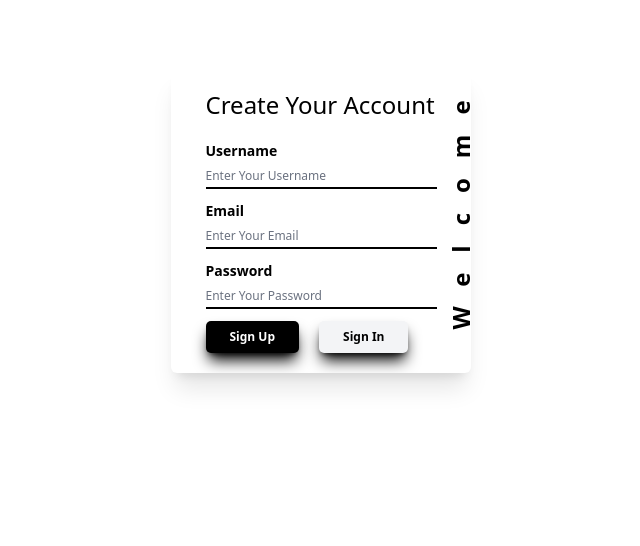
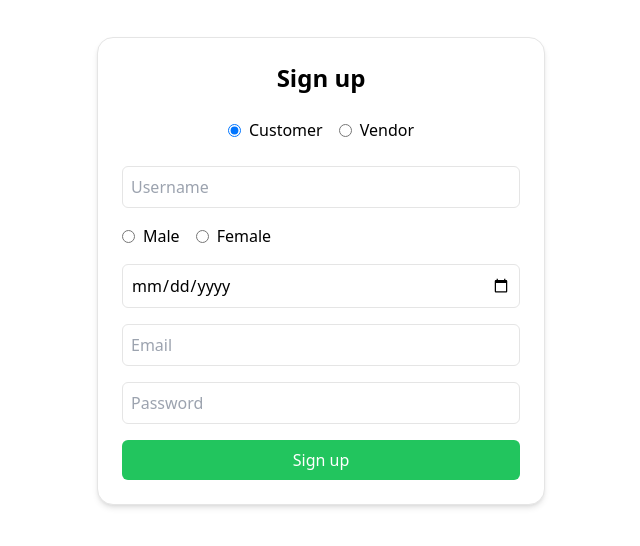
Before and after one commit to Mohammedlabbouj/onlineShoppingSystem_frontEnd, a React (Vite) app: page /signup in a window 1280 px wide. Shown: the top 546 px of the page, without its empty margins (319-959 px from the left). Built offline with nearby package versions, Linux system fonts and the light colour scheme.

Commit message:
restayle the login and the signup and create costumer and vonder and vonderprofile

```diff
--- a/src/App.tsx
+++ b/src/App.tsx
@@ -16,10 +16,9 @@ import AddProduct from "./pages/AddProduct";
 
 function App() {
   return (
-      <BrowserRouter>
-        <AppContent />
-      </BrowserRouter>
-
+    <BrowserRouter>
+      <AppContent />
+    </BrowserRouter>
   );
 }
 
@@ -47,7 +46,13 @@ function AppContent() {
     setIsAuthenticated(false);
   };
   return (
-    <div className="pt-16">
+    <div
+      className={
+        location.pathname == "/login" || location.pathname == "/signup"
+          ? ""
+          : "pt-16"
+      }
+    >
       {!isAuthPage ? <NavBar /> : null}
       <Routes>
         <Route
--- a/src/pages/Cart.tsx
+++ b/src/pages/Cart.tsx
@@ -142,6 +142,7 @@ export default function Cart() {
               </p>
             </div>
             <RemoveButton
+              className="bg-black"
               value="Remove"
               onClick={() => {
                 setProductId(item.productId);
--- a/src/pages/Loging.tsx
+++ b/src/pages/Loging.tsx
@@ -34,8 +34,8 @@ export default function Login({ setIsAuthenticated }: Props) {
           "Content-Type": "application/json",
           Accept: "application/json",
         },
-        credentials: "include", // Include cookies if needed
-        mode: "cors", // Explicitly set CORS mode
+        // credentials: "include", // Include cookies if needed
+        // mode: "cors", // Explicitly set CORS mode
       });
 
       if (!response.ok) {
@@ -72,31 +72,15 @@ export default function Login({ setIsAuthenticated }: Props) {
     }
   };
 
-  // Add this function to your Login component
-  const checkApiStatus = async () => {
-    try {
-      const response = await fetch("http://localhost:9090/api/health");
-      if (!response.ok) {
-        console.error("API is not responding correctly");
-      }
-    } catch (err) {
-      console.error("Cannot connect to API:", err);
-    }
-  };
-
-  // Add this useEffect to check API status when component mounts
-  useEffect(() => {
-    checkApiStatus();
-  }, []);
-
-  return (
-    <div className="flex flex-col items-center  h-screen bg-black">
-      <div className="w-full max-w-md bg-black rounded-lg p-6 shadow-[0_0_50px_-12px_rgba(255,255,255,0.25)]">
-        <h2 className="text-2xl font-bold text-white mb-4">Login</h2>
+return (
+    <div className="flex flex-col items-center h-screen bg-white">
+      <h1 className="text-4xl font-bold text-black mt-8">QUICK <span className="text-green-500">CART</span></h1>
+      <div className="w-full max-w-md bg-white rounded-lg p-6 shadow-lg mt-6 border border-gray-300">
+        <h2 className="text-2xl font-bold text-black mb-4 text-center">Login</h2>
         <form className="flex flex-col" onSubmit={handleLogin}>
           <input
             placeholder="Email address"
-            className="bg-white text-black border-2 border-black rounded-md p-2 mb-4 focus:outline-none focus:ring-1 focus:ring-black transition ease-in-out duration-150"
+            className="bg-white text-black border border-gray-300 rounded-md p-2 mb-4 focus:outline-none focus:ring-2 focus:ring-green-500"
             type="email"
             value={email}
             onChange={(e) => setEmail(e.target.value)}
@@ -104,44 +88,39 @@ export default function Login({ setIsAuthenticated }: Props) {
           />
           <input
             placeholder="Password"
-            className="bg-white text-black border-2 border-black rounded-md p-2 mb-4 focus:outline-none focus:ring-1 focus:ring-black transition ease-in-out duration-150"
+            className="bg-white text-black border border-gray-300 rounded-md p-2 mb-4 focus:outline-none focus:ring-2 focus:ring-green-500"
             type="password"
             value={password}
             onChange={(e) => setPassword(e.target.value)}
             required
           />
           <div className="flex items-center justify-between flex-wrap">
-            <label className="text-sm text-white cursor-pointer">
+            <label className="text-sm text-black cursor-pointer">
               <input
-                className="mr-2 accent-white"
+                className="mr-2 accent-green-500"
                 type="checkbox"
                 checked={rememberMe}
                 onChange={(e) => setRememberMe(e.target.checked)}
               />
               Remember me
             </label>
-            <a className="text-sm text-white hover:underline mb-0.5" href="#">
+            <a className="text-sm text-green-500 hover:underline" href="#">
               Forgot password?
             </a>
-            <p className="text-white mt-4 w-full">
-              Don't have an account?{" "}
-              <Link to={"/signup"}>
-                <div className="text-sm text-white hover:underline inline">
-                  Signup
-                </div>
-              </Link>
-            </p>
           </div>
           <button
-            className={`w-full bg-white text-black border-2 border-white font-bold py-2 px-4 rounded-md mt-4 hover:bg-black hover:text-white transition ease-in-out duration-150 ${
-              isLoading ? "opacity-50 cursor-not-allowed" : ""
-            }`}
+            className={`w-full bg-green-500 text-white font-bold py-2 px-4 rounded-md mt-4 hover:bg-green-600 transition ease-in-out duration-150 ${isLoading ? "opacity-50 cursor-not-allowed" : ""}`}
             type="submit"
             disabled={isLoading}
           >
             {isLoading ? "Logging in..." : "Login"}
           </button>
-
+          <p className="text-black mt-4 text-center">
+            Don't have an account? {" "}
+            <Link to="/signup" className="text-green-500 hover:underline">
+              Sign up
+            </Link>
+          </p>
           {error && (
             <div className="mt-4 text-red-500 text-sm text-center">{error}</div>
           )}
--- a/src/pages/SingUp.tsx
+++ b/src/pages/SingUp.tsx
@@ -1,29 +1,157 @@
-import React, { useState } from "react";
-import { Link, useNavigate } from "react-router-dom";
+import { useState, FormEvent } from "react";
+import { useNavigate } from "react-router-dom";
 
-export default function SignUp() {
+interface CustomerFormData {
+  username: string;
+  sex: string; // Changed from gender to sex
+  birthdate: string;
+  age: number; // Added age field
+  email: string;
+  password: string;
+}
+
+// Update VendorFormData interface to match both tables
+interface VendorFormData {
+  username: string;
+  email: string;
+  password: string;
+  description: string;
+  store_image: string;
+}
+
+const Signup = () => {
   const navigate = useNavigate();
   const [isLoading, setIsLoading] = useState(false);
   const [error, setError] = useState<string | null>(null);
-  const [formData, setFormData] = useState({
+  const [userType, setUserType] = useState("customer");
+
+  const [formDataCustomer, setFormDataCustomer] = useState<CustomerFormData>({
     username: "",
+    sex: "", // Changed from gender to sex
+    birthdate: "",
+    age: 0, // Added age initialization
     email: "",
     password: "",
   });
 
-  const handleChange = (e: React.ChangeEvent<HTMLInputElement>) => {
-    setFormData({
-      ...formData,
+  const [formDataVendor, setFormDataVendor] = useState<VendorFormData>({
+    username: "",
+    email: "",
+    password: "",
+    description: "",
+    store_image: "",
+  });
+
+  const calculateAge = (birthdate: string): number => {
+    const today = new Date();
+    const birthDate = new Date(birthdate);
+    let age = today.getFullYear() - birthDate.getFullYear();
+    const monthDiff = today.getMonth() - birthDate.getMonth();
+
+    if (
+      monthDiff < 0 ||
+      (monthDiff === 0 && today.getDate() < birthDate.getDate())
+    ) {
+      age--;
+    }
+
+    return age;
+  };
+
+  const handleCustomerInput = (e: React.ChangeEvent<HTMLInputElement>) => {
+    const { name, value } = e.target;
+
+    if (name === "birthdate") {
+      const age = calculateAge(value);
+      setFormDataCustomer((prev) => ({
+        ...prev,
+        [name]: value,
+        age: age,
+      }));
+    } else {
+      setFormDataCustomer((prev) => ({
+        ...prev,
+        [name]: value,
+      }));
+    }
+  };
+
+  const handleVendorInput = (
+    e: React.ChangeEvent<HTMLInputElement | HTMLTextAreaElement>
+  ) => {
+    setFormDataVendor({
+      ...formDataVendor,
       [e.target.name]: e.target.value,
     });
   };
 
-  const handleSubmit = async (e: React.FormEvent) => {
+  const handleSubmit = async (e: FormEvent) => {
     e.preventDefault();
+    setIsLoading(true);
     setError(null);
-    setIsLoading(true);
 
     try {
+      if (userType === "vendor") {
+        // First create the vendor
+        const vendorResponse = await fetch(
+          "http://localhost:9090/api/vendors/create",
+          {
+            method: "POST",
+            headers: {
+              "Content-Type": "application/json",
+            },
+            body: JSON.stringify({
+              username: formDataVendor.username,
+              email: formDataVendor.email,
+              password: formDataVendor.password,
+            }),
+          }
+        );
+
+        if (!vendorResponse.ok) {
+          throw new Error("Vendor creation failed");
+        }
+
+        const vendor = await vendorResponse.json();
+        console.log("Created vendor:", vendor); // Debug log
+
+        // Ensure we have a vendor_id before proceeding
+        // if (!vendor.vendor_id) {
+        //   throw new Error("Vendor ID not received from server");
+        // }
+
+        // Then create the vendor profile
+        const vendorProfile = {
+          store_name: formDataVendor.username,
+          description: formDataVendor.description,
+          store_image: formDataVendor.store_image,
+          rating: 0,
+          vendor_id: vendor.vendor_id,
+        };
+
+        console.log("Sending vendor profile:", vendorProfile); // Debug log
+
+        const profileResponse = await fetch(
+          "http://localhost:9090/api/vendor-profiles/create",
+          {
+            method: "POST",
+            headers: {
+              "Content-Type": "application/json",
+            },
+            body: JSON.stringify(vendorProfile),
+          }
+        );
+
+        if (!profileResponse.ok) {
+          const errorData = await profileResponse.text();
+          console.error("Profile creation error:", errorData); // Debug log
+          throw new Error("Vendor profile creation failed");
+        }
+
+        const createdProfile = await profileResponse.json();
+        console.log("Created profile:", createdProfile); // Debug log
+      } else {
+        // Existing customer creation code
         const response = await fetch(
           "http://localhost:9090/api/customers/create",
           {
@@ -31,101 +159,200 @@ export default function SignUp() {
             headers: {
               "Content-Type": "application/json",
             },
-          body: JSON.stringify(formData),
+            body: JSON.stringify(formDataCustomer),
           }
         );
 
         if (!response.ok) {
-        const errorData = await response.json();
-        throw new Error(errorData.message || "Failed to create account");
+          throw new Error("Customer signup failed");
+        }
       }
 
-      const data = await response.json();
-      console.log("Account created successfully:", data);
+      // Redirect to login page on success
       navigate("/login");
     } catch (err) {
-      console.error("Signup error:", err);
-      setError(err instanceof Error ? err.message : "Failed to create account");
+      console.error("Error in signup:", err); // Debug log
+      setError(err instanceof Error ? err.message : "Something went wrong");
     } finally {
       setIsLoading(false);
     }
   };
 
   return (
-    <div className="flex justify-center w-full h-[25%]">
-      <div className="form w-[300px] rounded-md shadow-xl overflow-hidden z-[100] relative cursor-pointer snap-start shrink-0 py-5 px-6 bg-white flex flex-col items-center justify-center gap-3 transition-all duration-300">
-        <p className="text-black translate-x-[46%] -rotate-90 tracking-[20px] transition-all hover:translate-x-[50%] -translate-y-1/2 font-semibold text-2xl absolute right-0">
-          Welcome
-        </p>
+    <div className="flex flex-col items-center min-h-screen bg-white">
+      <div className="w-full max-w-md p-6 bg-white rounded-2xl shadow-md border mt-8">
+        <h2 className="text-2xl font-bold text-center mb-6">Sign up</h2>
 
-        <div className="capitalize">
-          <p className="text-2xl text-black pb-5">Create Your Account</p>
-          <form onSubmit={handleSubmit} className="flex flex-col gap-3">
-            <div className="flex flex-col items-start w-full">
-              <label className="text-sm text-black font-semibold">
-                Username
+        {error && (
+          <div className="bg-red-100 border border-red-400 text-red-700 px-4 py-3 rounded mb-4">
+            {error}
+          </div>
+        )}
+
+        <div className="flex justify-center space-x-4 mb-6">
+          <label className="flex items-center space-x-2">
+            <input
+              type="radio"
+              name="userType"
+              value="customer"
+              checked={userType === "customer"}
+              onChange={(e) => setUserType(e.target.value)}
+              className="text-green-500"
+            />
+            <span>Customer</span>
           </label>
+          <label className="flex items-center space-x-2">
+            <input
+              type="radio"
+              name="userType"
+              value="vendor"
+              checked={userType === "vendor"}
+              onChange={(e) => setUserType(e.target.value)}
+              className="text-green-500"
+            />
+            <span>Vendor</span>
+          </label>
+        </div>
+
+        {userType === "customer" ? (
+          <form onSubmit={handleSubmit} className="space-y-4">
             <input
               type="text"
               name="username"
-                value={formData.username}
-                onChange={handleChange}
-                placeholder="Enter Your Username"
-                className="w-full py-px pl-0 bg-transparent outline-none focus:ring-0 border-0 border-b-2 border-black placeholder:text-gray-500 focus:outline-none text-black placeholder:text-xs"
+              placeholder="Username"
+              value={formDataCustomer.username}
+              onChange={handleCustomerInput}
+              className="w-full border p-2 rounded-md"
               required
             />
+            <div className="flex items-center space-x-4">
+              <label className="flex items-center space-x-2">
+                <input
+                  type="radio"
+                  name="sex"
+                  value="male"
+                  checked={formDataCustomer.sex === "male"}
+                  onChange={handleCustomerInput}
+                  className="text-green-500"
+                  required
+                />
+                <span>Male</span>
+              </label>
+              <label className="flex items-center space-x-2">
+                <input
+                  type="radio"
+                  name="sex"
+                  value="female"
+                  checked={formDataCustomer.sex === "female"}
+                  onChange={handleCustomerInput}
+                  className="text-green-500"
+                />
+                <span>Female</span>
+              </label>
             </div>
-
-            <div className="flex flex-col items-start w-full">
-              <label className="text-sm text-black font-semibold">Email</label>
+            <div className="space-y-2">
+              <input
+                type="date"
+                name="birthdate"
+                value={formDataCustomer.birthdate}
+                onChange={handleCustomerInput}
+                className="w-full border p-2 rounded-md"
+                required
+                max={new Date().toISOString().split("T")[0]} // Prevents future dates
+              />
+              {formDataCustomer.age > 0 && (
+                <div className="text-sm text-gray-600">
+                  Age: {formDataCustomer.age} years old
+                </div>
+              )}
+            </div>
             <input
               type="email"
               name="email"
-                value={formData.email}
-                onChange={handleChange}
-                placeholder="Enter Your Email"
-                className="w-full py-px pl-0 bg-transparent outline-none focus:ring-0 border-0 border-b-2 border-black placeholder:text-gray-500 focus:outline-none text-black placeholder:text-xs"
+              placeholder="Email"
+              value={formDataCustomer.email}
+              onChange={handleCustomerInput}
+              className="w-full border p-2 rounded-md"
               required
             />
-            </div>
-
-            <div className="flex flex-col items-start w-full">
-              <label className="text-sm text-black font-semibold">
-                Password
-              </label>
             <input
               type="password"
               name="password"
-                value={formData.password}
-                onChange={handleChange}
-                placeholder="Enter Your Password"
-                className="w-full py-px pl-0 bg-transparent outline-none focus:ring-0 border-0 border-b-2 border-black placeholder:text-gray-500 focus:outline-none text-black placeholder:text-xs"
+              placeholder="Password"
+              value={formDataCustomer.password}
+              onChange={handleCustomerInput}
+              className="w-full border p-2 rounded-md"
               required
+              minLength={6}
             />
-            </div>
-
-            {error && (
-              <div className="text-red-500 text-xs text-center">{error}</div>
-            )}
-
-            <div className="inline-flex gap-5">
             <button
               type="submit"
               disabled={isLoading}
-                className="px-6 focus:outline-none focus:scale-110 font-semibold text-xs py-2 rounded-[5px] hover:scale-110 transition-all hover:transition text-white bg-black shadow-black shadow-lg disabled:opacity-50 disabled:cursor-not-allowed"
+              className="w-full bg-green-500 text-white py-2 rounded-md hover:bg-green-600 disabled:bg-green-300"
             >
-                {isLoading ? "Creating..." : "Sign Up"}
+              {isLoading ? "Signing up..." : "Sign up"}
             </button>
-              <Link
-                to="/login"
-                className="px-6 focus:outline-none focus:scale-110 font-semibold text-xs py-2 rounded-[5px] hover:scale-110 transition-all hover:transition text-black bg-gray-100 shadow-black shadow-lg text-center"
+          </form>
+        ) : (
+          <form onSubmit={handleSubmit} className="space-y-4">
+            <input
+              type="text"
+              name="username"
+              placeholder="Username/StoreName"
+              value={formDataVendor.username}
+              onChange={handleVendorInput}
+              className="w-full border p-2 rounded-md"
+              required
+            />
+            <textarea
+              name="description"
+              placeholder="Store Description"
+              value={formDataVendor.description}
+              onChange={handleVendorInput}
+              // className="w-full border p-2 rounded-md min-h-[100px]"
+              className="w-full border p-2 rounded-md"
+              required
+            />
+            <input
+              type="url"
+              name="store_image"
+              placeholder="Store Image URL"
+              value={formDataVendor.store_image}
+              onChange={handleVendorInput}
+              className="w-full border p-2 rounded-md"
+              required
+            />
+            <input
+              type="email"
+              name="email"
+              placeholder="Email"
+              value={formDataVendor.email}
+              onChange={handleVendorInput}
+              className="w-full border p-2 rounded-md"
+              required
+            />
+            <input
+              type="password"
+              name="password"
+              placeholder="Password"
+              value={formDataVendor.password}
+              onChange={handleVendorInput}
+              className="w-full border p-2 rounded-md"
+              required
+              minLength={6}
+            />
+            <button
+              type="submit"
+              disabled={isLoading}
+              className="w-full bg-green-500 text-white py-2 rounded-md hover:bg-green-600 disabled:bg-green-300"
             >
-                Sign In
-              </Link>
-            </div>
+              {isLoading ? "Creating Store..." : "Create Store"}
+            </button>
           </form>
-        </div>
+        )}
       </div>
     </div>
   );
-}
+};
+
+export default Signup;
```
Lines whose indentation alone changed are shown as unchanged.
